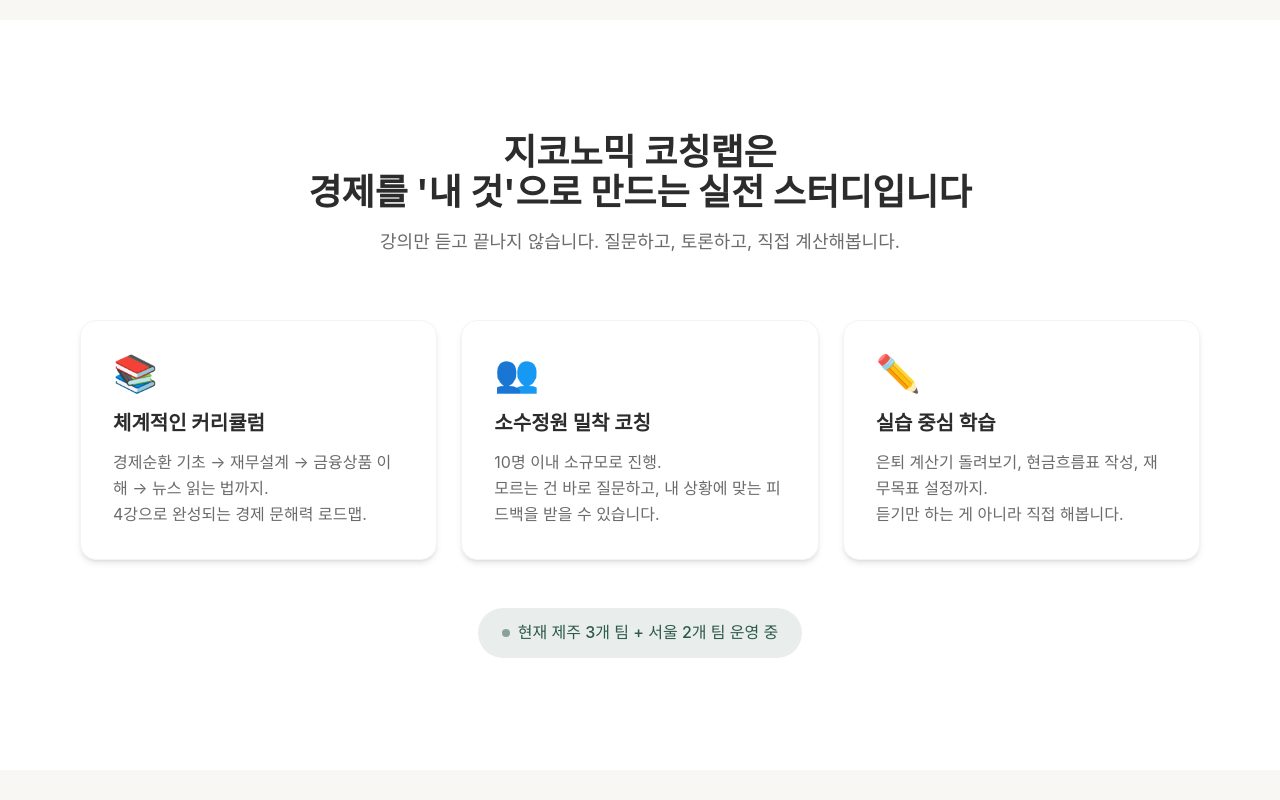
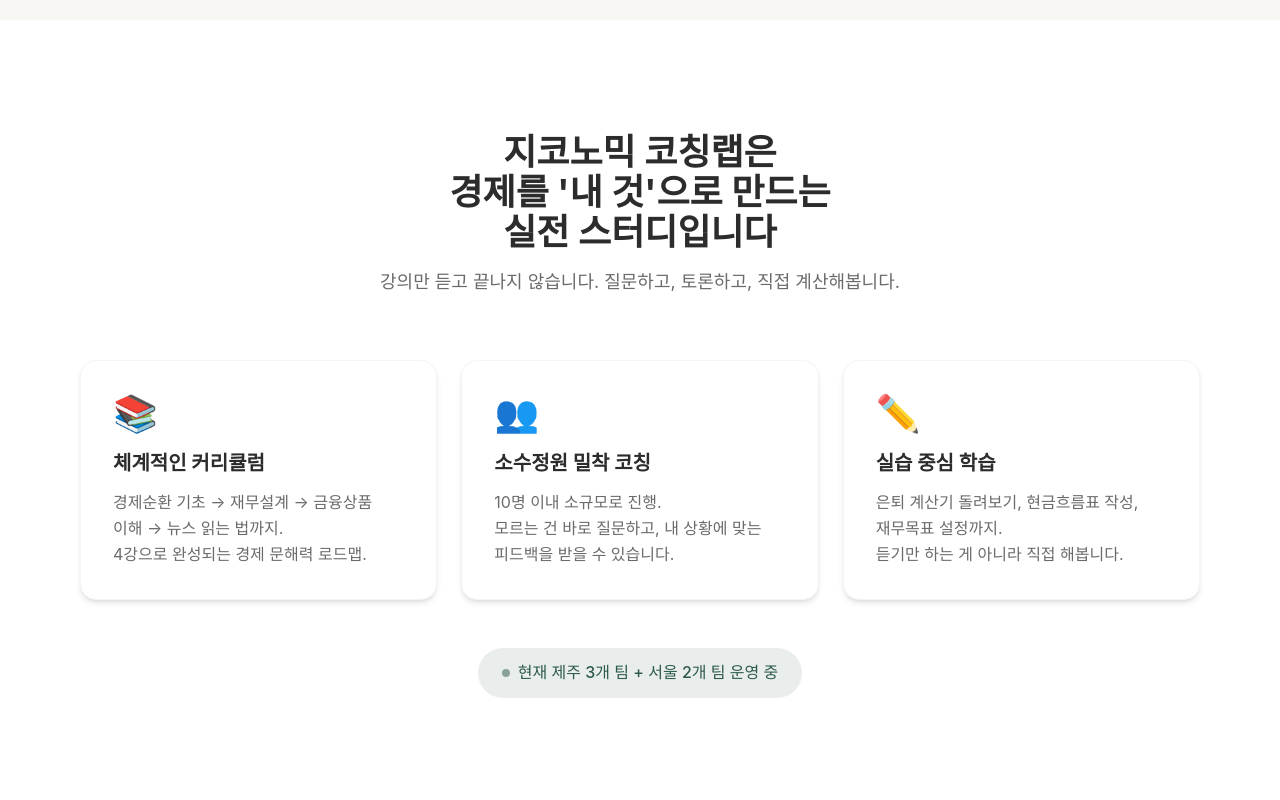
Before and after one commit to DescodeNet/studyRecruitNotice, a React (Vite) app: page / in a window 1280 px wide. Shown: the part 1580-2380 px from the top of the page. Built offline with nearby package versions, Linux system fonts and the light colour scheme; the HTML template or start-up script is replaced by a standard one; a web font is replaced by a local one.

Commit message:
줄바꿈

```diff
--- a/src/components/FloatingCTA.tsx
+++ b/src/components/FloatingCTA.tsx
@@ -1,43 +1,10 @@
-import { useState, useEffect, useRef } from 'react';
-
 export default function FloatingCTA() {
-  const [isVisible, setIsVisible] = useState(false);
-  const ticking = useRef(false);
-
-  useEffect(() => {
-    const handleScroll = () => {
-      if (!ticking.current) {
-        requestAnimationFrame(() => {
-          const heroSection = document.getElementById('hero');
-          const ctaSection = document.getElementById('cta');
-
-          if (heroSection && ctaSection) {
-            const heroBottom = heroSection.getBoundingClientRect().bottom;
-            const ctaTop = ctaSection.getBoundingClientRect().top;
-            const windowHeight = window.innerHeight;
-
-            setIsVisible(heroBottom < 0 && ctaTop > windowHeight);
-          }
-          ticking.current = false;
-        });
-        ticking.current = true;
-      }
-    };
-
-    window.addEventListener('scroll', handleScroll, { passive: true });
-    return () => window.removeEventListener('scroll', handleScroll);
-  }, []);
-
   const scrollToCTA = () => {
     document.getElementById('cta')?.scrollIntoView({ behavior: 'smooth' });
   };
 
   return (
-    <div
-      className={`fixed bottom-0 left-0 right-0 z-50 p-4 bg-white/95 backdrop-blur-sm border-t border-gray-100 md:hidden transition-transform duration-300 ${
-        isVisible ? 'translate-y-0' : 'translate-y-full'
-      }`}
-    >
+    <div className="fixed bottom-0 left-0 right-0 z-50 p-4 bg-white/95 backdrop-blur-sm border-t border-gray-100 md:hidden">
       <button
         onClick={scrollToCTA}
         className="w-full px-6 py-4 bg-accent hover:bg-accent-hover text-white font-semibold rounded-xl text-lg transition-colors cursor-pointer"
--- a/src/data/content.ts
+++ b/src/data/content.ts
@@ -16,12 +16,12 @@ export const content = {
       "연말정산 때마다 \"세액공제 상품 들어야 하나?\" 고민만 하다 끝난다",
       "노후 준비, 해야 하는 건 아는데 어디서부터 손대야 할지 막막하다"
     ],
-    closing: "하나라도 해당된다면, 이 스터디가 출발점이 될 수 있습니다."
+    closing: "하나라도 해당된다면,\n이 스터디가 출발점이 될 수 있습니다."
   },
 
   about: {
-    headline: "지코노믹 코칭랩은\n경제를 '내 것'으로 만드는 실전 스터디입니다",
-    subheadline: "강의만 듣고 끝나지 않습니다. 질문하고, 토론하고, 직접 계산해봅니다.",
+    headline: "지코노믹 코칭랩은\n경제를 '내 것'으로 만드는\n실전 스터디입니다",
+    subheadline: "강의만 듣고 끝나지 않습니다.\n질문하고, 토론하고, 직접 계산해봅니다.",
     cards: [
       {
         icon: "📚",
@@ -44,7 +44,7 @@ export const content = {
 
   curriculum: {
     headline: "4강으로 완성하는 경제 문해력",
-    subheadline: "경제순환의 기초부터 뉴스 읽는 법까지, 단계별로 배웁니다",
+    subheadline: "경제순환의 기초부터 뉴스 읽는 법까지,\n단계별로 배웁니다",
     weeks: [
       {
         week: 1,
@@ -94,8 +94,8 @@ export const content = {
   },
 
   howItWorks: {
-    headline: "강의실이 아니라, 코칭 테이블입니다",
-    subheadline: "듣기만 하는 수업이 아닙니다. 질문하고, 토론하고, 함께 고민합니다.",
+    headline: "강의실이 아니라,\n코칭 테이블입니다",
+    subheadline: "듣기만 하는 수업이 아닙니다.\n질문하고, 토론하고, 함께 고민합니다.",
     structure: {
       title: "시간 구성",
       items: [
@@ -153,8 +153,10 @@ export const content = {
     ],
     scheduleOptions: [
       "12월 5일(금) 오후 3시",
-      "12월 6일(토) 오전 또는 오후",
-      "12월 7일(일) 오전 또는 오후"
+      "12월 6일(토) 오전",
+      "12월 6일(토) 오후",
+      "12월 7일(일) 오전",
+      "12월 7일(일) 오후"
     ],
     scheduleNote: "신청 후 투표로 최종 결정"
   },
--- a/src/index.css
+++ b/src/index.css
@@ -26,6 +26,12 @@ html, body {
   backface-visibility: hidden;
 }
 
+/* 단어 단위 줄바꿈 */
+h1, h2, h3, p {
+  word-break: keep-all;
+  overflow-wrap: break-word;
+}
+
 body {
   font-family: 'Pretendard Variable', Pretendard, -apple-system, BlinkMacSystemFont, 'Segoe UI', sans-serif;
   background-color: #F9F7F3;
```
